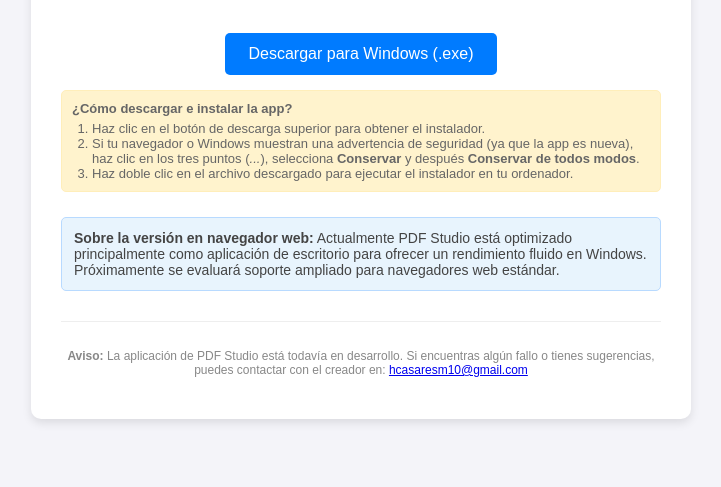
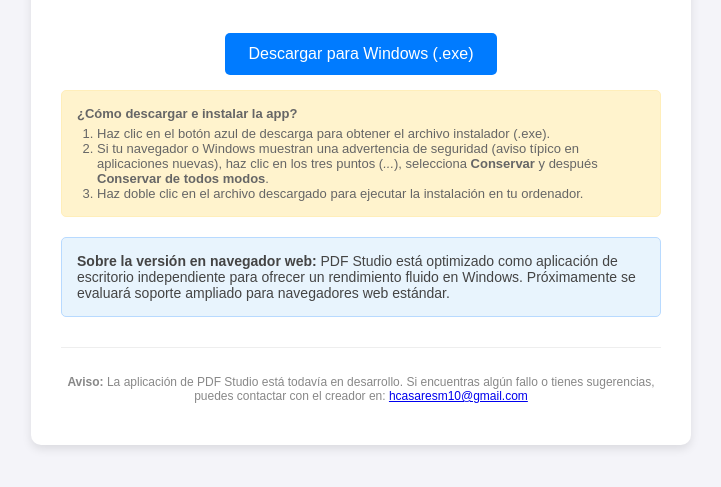
Before and after one commit to hugocasaresmoreno-lgtm/PDF-Studio-WEB, a plain HTML site: page index.html in a window 1280 px wide. Shown: the part 189-676 px from the top of the page, without its empty margins (279-1000 px from the left). Drawn offline with Linux system fonts and the light colour scheme.

Commit message:
Update index.html

```diff
--- a/index.html
+++ b/index.html
@@ -38,17 +38,17 @@
             color: #666;
             margin-top: 15px;
             background: #fff3cd;
-            padding: 10px;
+            padding: 15px;
             border-radius: 5px;
             border: 1px solid #ffeeba;
             text-align: left;
         }
         .web-version-info {
-            margin-top: 25px;
+            margin-top: 20px;
             font-size: 14px;
             color: #444;
             background: #e8f4fd;
-            padding: 12px;
+            padding: 15px;
             border-radius: 5px;
             border: 1px solid #b8daff;
             text-align: left;
@@ -68,26 +68,26 @@
         <h1>PDF Studio</h1>
         <p>Tu aplicación ligera y rápida para leer y editar archivos PDF en Windows.</p>
 
-        <!-- Botón de descarga directa desde Google Drive -->
+        <!-- Botón de descarga directa -->
         <a href="https://drive.google.com/uc?export=download&id=1EYEt-FCn9xLtMN1HRKqQ3q5BGDn1reue" class="btn">Descargar para Windows (.exe)</a>
 
-        <!-- Aviso sobre el proceso de descarga e instalación en Windows -->
+        <!-- Explicación de cómo se descarga e instala -->
         <div class="warning-note">
             <strong>¿Cómo descargar e instalar la app?</strong>
             <ol style="margin: 5px 0 0 20px; padding: 0;">
-                <li>Haz clic en el botón de descarga superior para obtener el instalador.</li>
-                <li>Si tu navegador o Windows muestran una advertencia de seguridad (ya que la app es nueva), haz clic en los tres puntos (<em>...</em>), selecciona <strong>Conservar</strong> y después <strong>Conservar de todos modos</strong>.</li>
-                <li>Haz doble clic en el archivo descargado para ejecutar el instalador en tu ordenador.</li>
+                <li>Haz clic en el botón azul de descarga para obtener el archivo instalador (.exe).</li>
+                <li>Si tu navegador o Windows muestran una advertencia de seguridad (aviso típico en aplicaciones nuevas), haz clic en los tres puntos (<em>...</em>), selecciona <strong>Conservar</strong> y después <strong>Conservar de todos modos</strong>.</li>
+                <li>Haz doble clic en el archivo descargado para ejecutar la instalación en tu ordenador.</li>
             </ol>
         </div>
 
-        <!-- Información sobre la versión web o uso en navegador -->
+        <!-- Información sobre la versión en navegador web -->
         <div class="web-version-info">
             <strong>Sobre la versión en navegador web:</strong>
-            Actualmente PDF Studio está optimizado principalmente como aplicación de escritorio para ofrecer un rendimiento fluido en Windows. Próximamente se evaluará soporte ampliado para navegadores web estándar.
+            PDF Studio está optimizado como aplicación de escritorio independiente para ofrecer un rendimiento fluido en Windows. Próximamente se evaluará soporte ampliado para navegadores web estándar.
         </div>
 
-        <!-- Nota final de desarrollo y contacto -->
+        <!-- Nota final de desarrollo y contacto (Al final del todo) -->
         <div class="footer-note">
             <p><strong>Aviso:</strong> La aplicación de PDF Studio está todavía en desarrollo. Si encuentras algún fallo o tienes sugerencias, puedes contactar con el creador en: <a href="mailto:hcasaresm10@gmail.com">hcasaresm10@gmail.com</a></p>
         </div>
```
